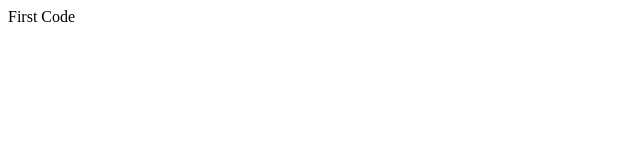
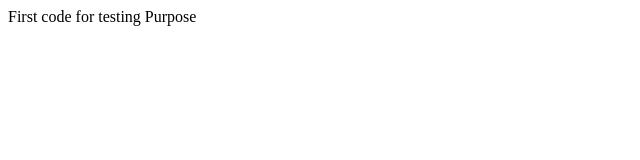
Before and after one commit to Nabil641/test, a plain HTML site: page index.html in a window 1280 px wide. Shown: the whole page, without its empty margins (0-640 px from the left). Drawn offline with Linux system fonts and the light colour scheme.

Commit message:
First initialized

```diff
--- a/index.html
+++ b/index.html
@@ -6,6 +6,6 @@
   <title>Document</title>
 </head>
 <body>
-  First Code
+  First code for testing Purpose
 </body>
 </html>
```
